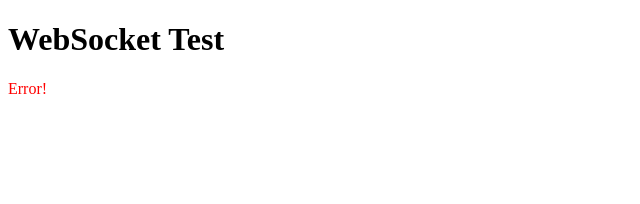
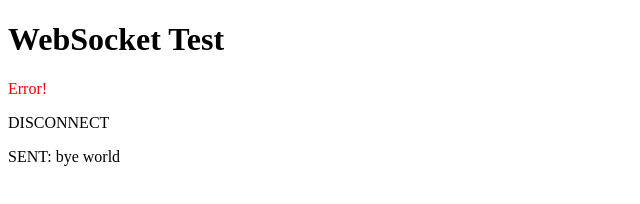
Before and after one commit to iignacio16/Sistemas-distribuidos, a plain HTML site: page Clase3_ejerclase/sockets_alumno.html in a window 1280 px wide. Shown: the whole page, without its empty margins (0-640 px from the left). Drawn offline with Linux system fonts and the light colour scheme.

Commit message:
Boton on Close

```diff
--- a/Clase3_ejerclase/sockets_alumno.html
+++ b/Clase3_ejerclase/sockets_alumno.html
@@ -26,6 +26,7 @@
       websocket.onopen    = function(evt) { onOpen(evt)    };
       websocket.onmessage = function(evt) { onMessage(evt) };
       websocket.onerror   = function(evt) { onError(evt) };
+      websocket.onclose   = function(evt) { onClose(evt) };
     }
 
     function onOpen(evt)
```
Also changed, not shown: practica1/chat-example-master/index.html (+1 -0 lines).
